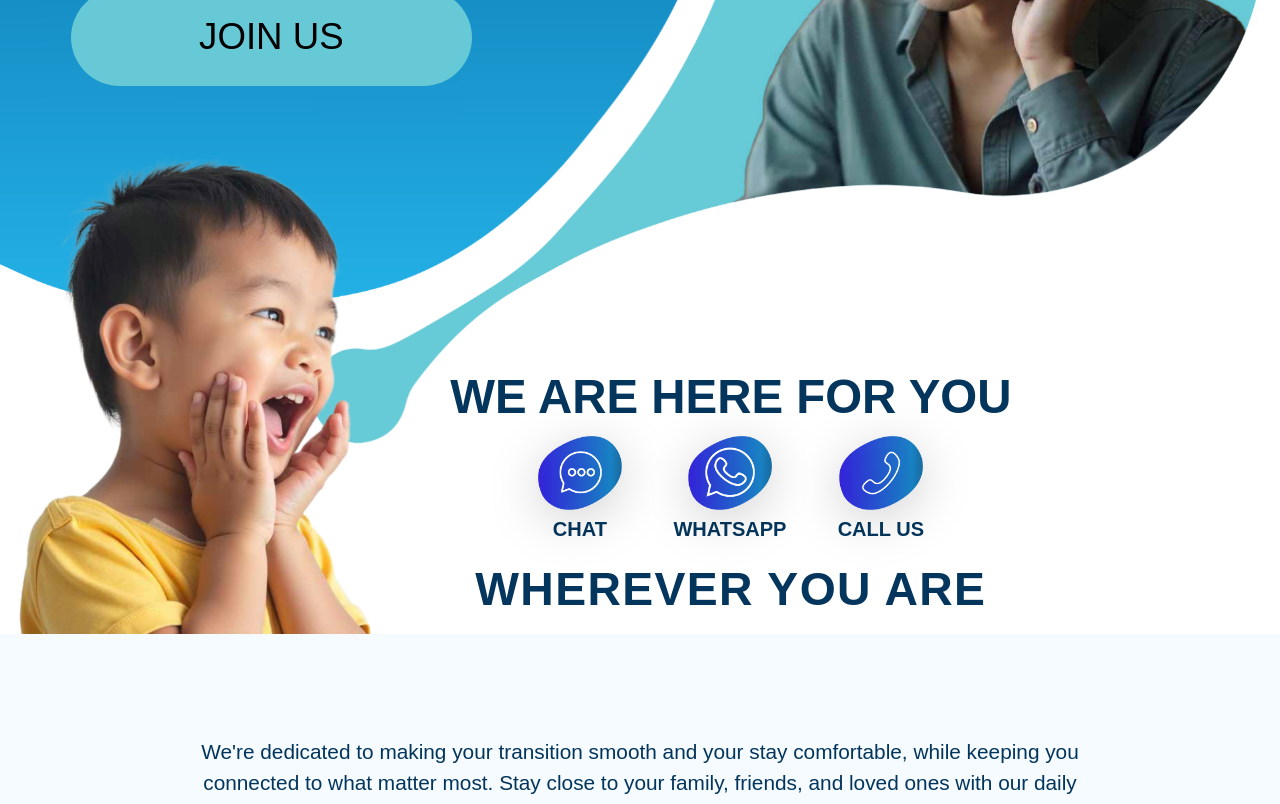
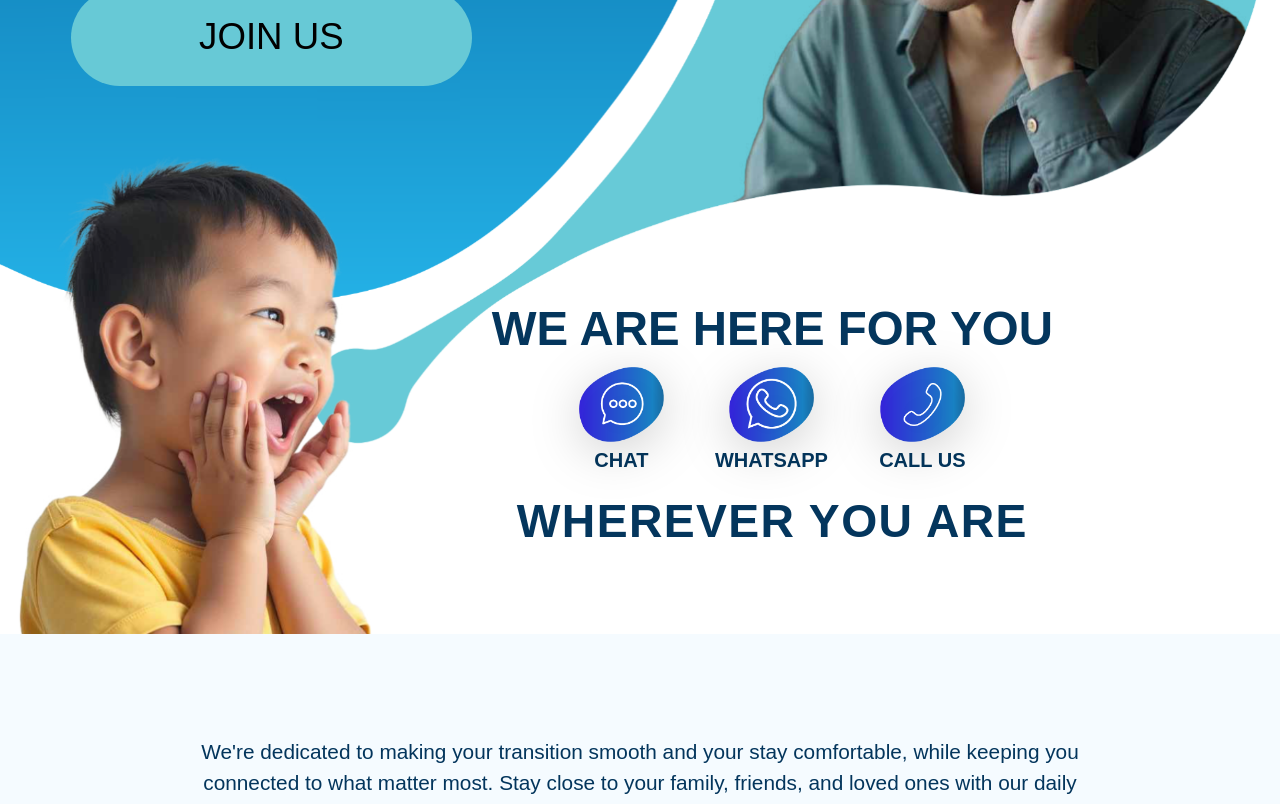
Before and after one commit to Vahan-23/QMobile, a React (Create React App) app: page / in a window 1280 px wide. Shown: the part 500-1304 px from the top of the page. Built offline with nearby package versions, Linux system fonts and the light colour scheme.

Commit message:
fixed adaptive icons

```diff
--- a/src/components/Homepage/Homepage.jsx
+++ b/src/components/Homepage/Homepage.jsx
@@ -143,14 +143,12 @@ const Homepage = () => {
             style={{
               alignItems: 'center',
               textAlign: 'center',
-              marginLeft: isRTL
-                ? 0
-                : 'clamp(175px, calc(175px + (600px - 175px) * ((100vw - 505px) / 1390)), 600px)',
+              marginLeft: isRTL ? 0 : 'clamp(175px, calc(175px + (600px - 175px) * ((100vw - 505px) / 1390)), 600px)',
               marginRight: 0,
               paddingRight: isRTL ? 0 : 'clamp(8px, 3vw, 80px)',
-              paddingLeft: isRTL ? 'clamp(8px, 3vw, 80px)' : 'clamp(175px, 20vw, 200px)',
+              paddingLeft: isRTL ? 'clamp(8px, 3vw, 80px)' : 'clamp(181px, 32vw, 283px)',
               gap: '0.2rem',
-              paddingTop: 'clamp(0px, -251.459px + 37.9608vw, 360px)'
+              paddingTop: 'clamp(50px, -268.459px + 33.9608vw, 360px)'
             }}
           >
             <div>
```
Also changed, not shown: src/components/Homepage/HomepageD.png (deleted), src/components/Homepage/Q_whitelogo.svg (deleted).
